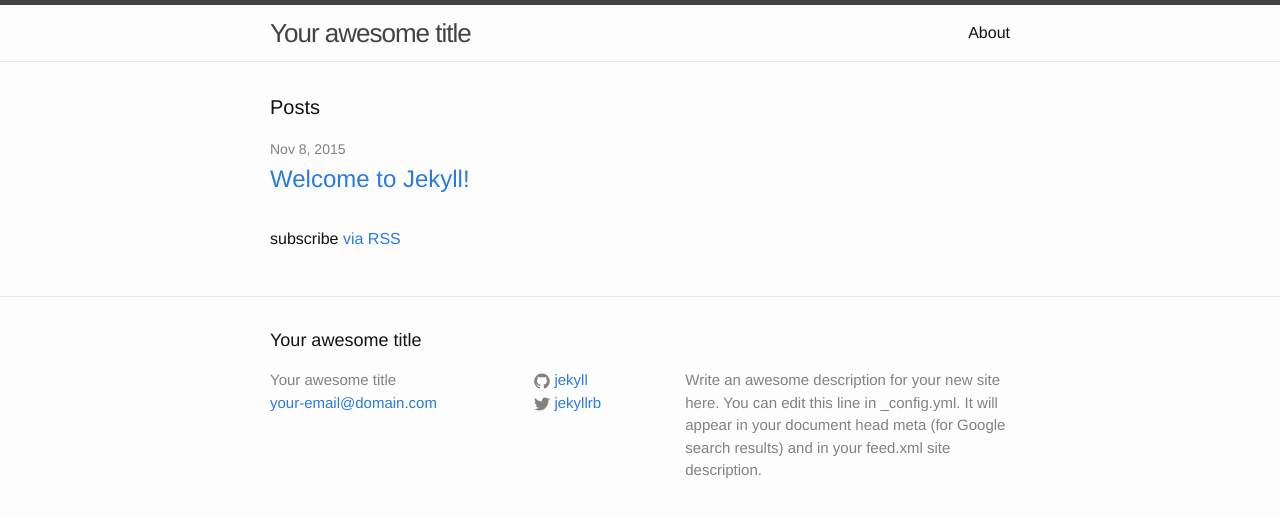
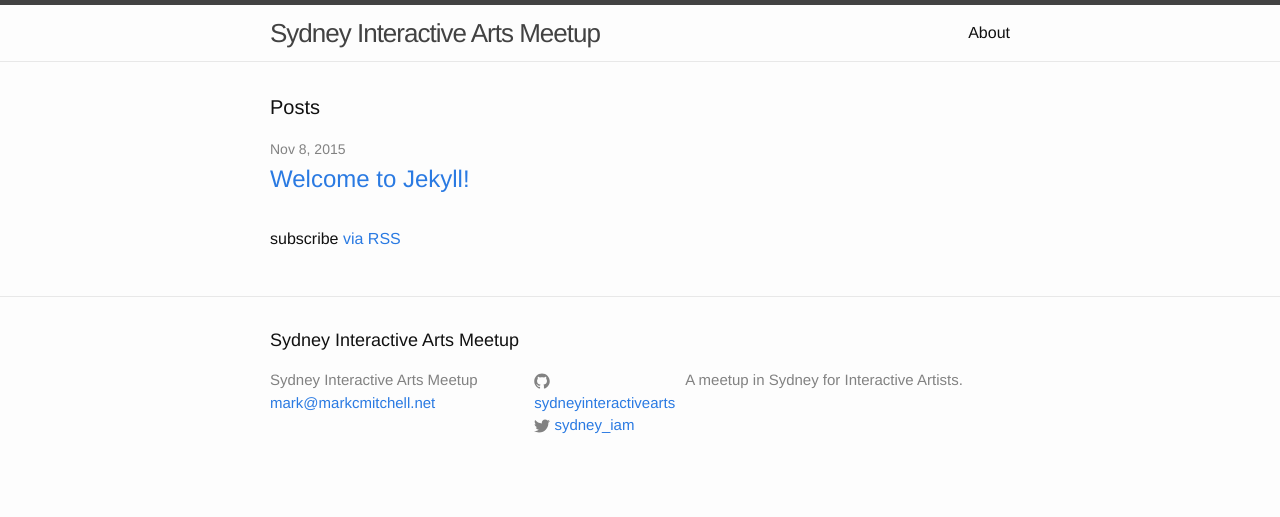
Before and after one commit to sydneyinteractivearts/sydneyinteractivearts.github.io, a Jekyll site: the page built from index.html, in a window 1280 px wide. Shown: the top 517 px of the page. Built offline with Jekyll 4.4.1, drawn with Linux system fonts in a browser that asks for light colours.

Commit message:
Change some stuff in config.yml

```diff
--- a/_config.yml
+++ b/_config.yml
@@ -1,14 +1,13 @@
 # Site settings
-title: Your awesome title
-email: your-email@domain.com
-description: > # this means to ignore newlines until "baseurl:"
-  Write an awesome description for your new site here. You can edit this
-  line in _config.yml. It will appear in your document head meta (for
-  Google search results) and in your feed.xml site description.
+title: Sydney Interactive Arts Meetup
+email: mark@markcmitchell.net
+description: > # this means to ignore newlines until next key.
+  A meetup in Sydney for Interactive Artists.
 baseurl: "" # the subpath of your site, e.g. /blog/
 url: "http://yourdomain.com" # the base hostname & protocol for your site
-twitter_username: jekyllrb
-github_username:  jekyll
+twitter_username: sydney_iam
+github_username:  sydneyinteractivearts
+exclude: [bower_components]
 
 # Build settings
 markdown: kramdown
```
